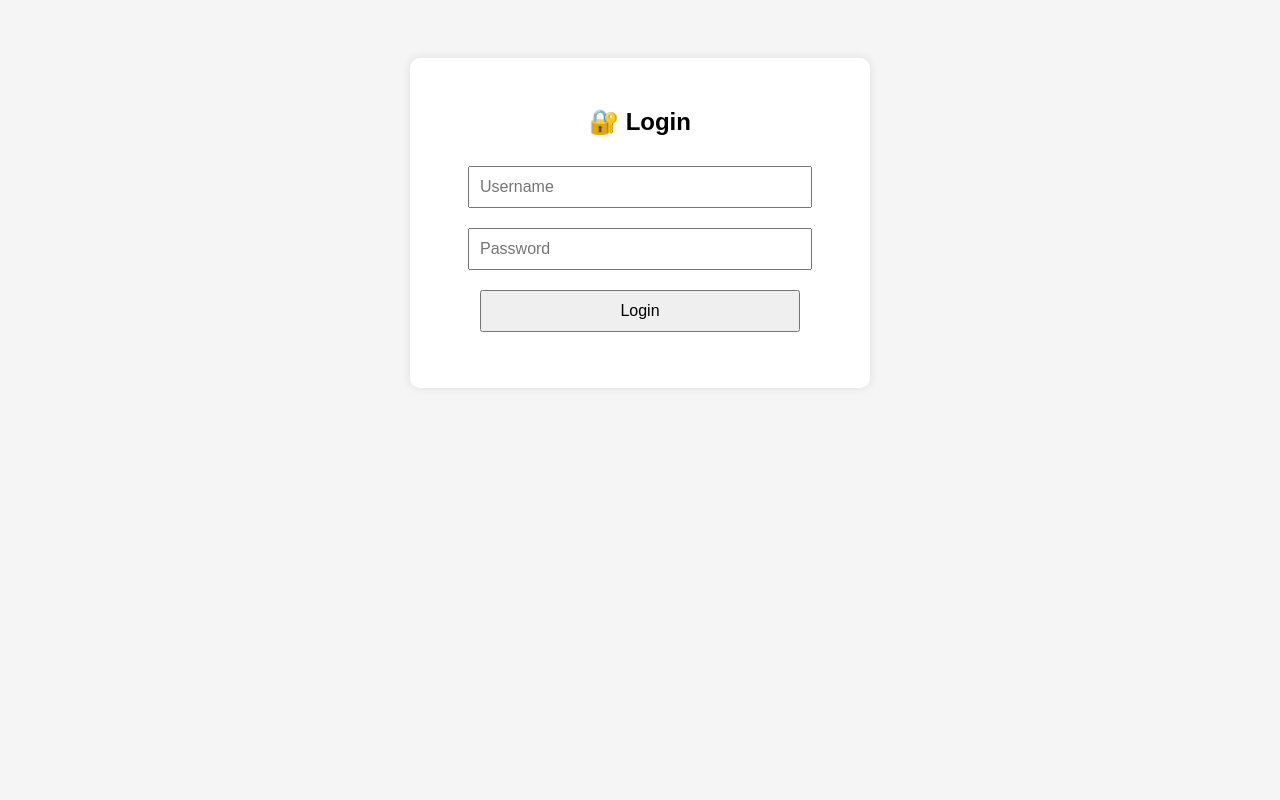
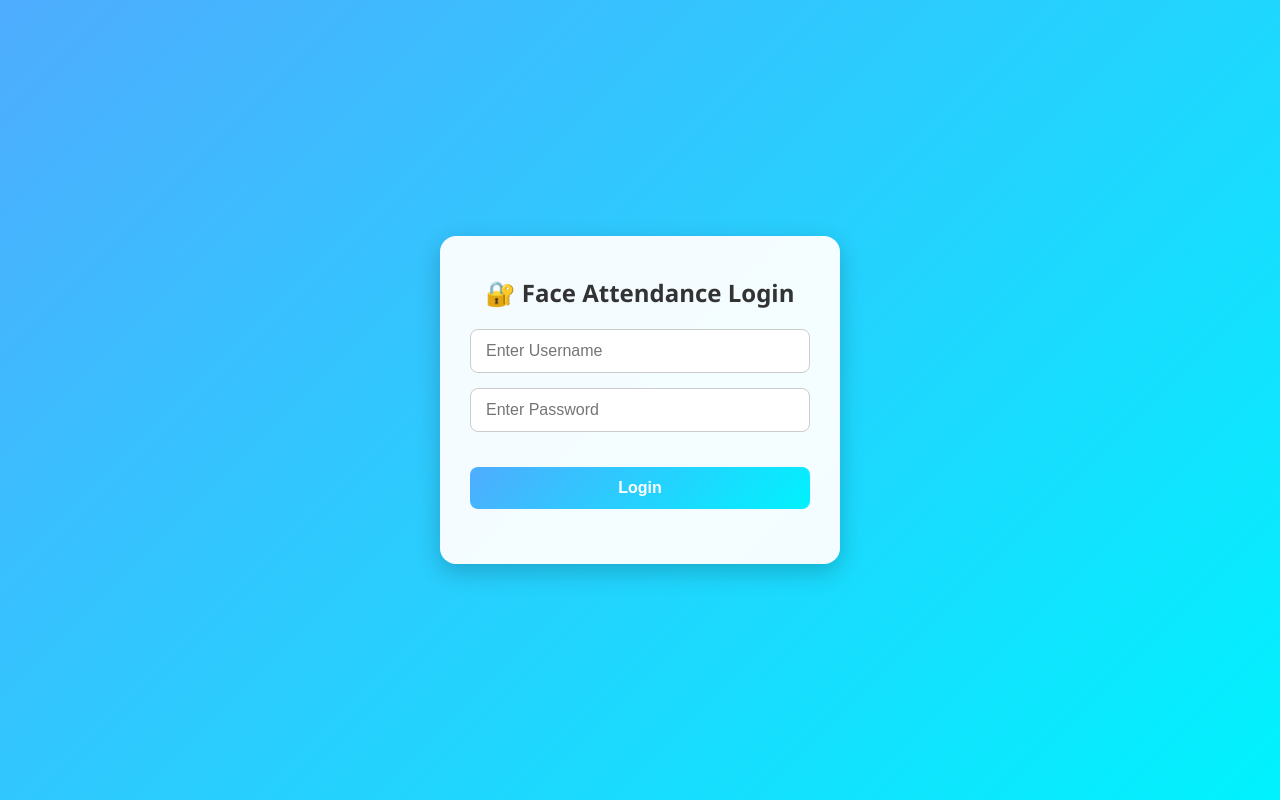
Before and after one commit to NehanShaikh/face, a plain HTML site: page frontend/pipeline.html in a window 1280 px wide. Drawn offline with Linux system fonts and the light colour scheme.

Commit message:
Update pipeline.html

```diff
--- a/frontend/pipeline.html
+++ b/frontend/pipeline.html
@@ -4,17 +4,94 @@
   <meta charset="UTF-8">
   <title>Login - Face Attendance</title>
   <style>
-    body { font-family: Arial, sans-serif; text-align:center; background:#f5f5f5; padding:50px; }
-    .card { background:white; padding:30px; border-radius:10px; max-width:400px; margin:auto; box-shadow:0 0 10px rgba(0,0,0,0.1); }
-    input, button { padding:10px; margin:10px; width:80%; font-size:16px; }
-    button { cursor:pointer; }
+    /* Reset */
+    * { margin: 0; padding: 0; box-sizing: border-box; }
+
+    body {
+      font-family: 'Segoe UI', Tahoma, Geneva, Verdana, sans-serif;
+      background: linear-gradient(135deg, #4facfe, #00f2fe);
+      height: 100vh;
+      display: flex;
+      align-items: center;
+      justify-content: center;
+    }
+
+    .card {
+      background: rgba(255, 255, 255, 0.95);
+      padding: 40px 30px;
+      border-radius: 16px;
+      max-width: 400px;
+      width: 100%;
+      text-align: center;
+      box-shadow: 0 8px 24px rgba(0, 0, 0, 0.2);
+      animation: fadeIn 1s ease-in-out;
+    }
+
+    .card h2 {
+      margin-bottom: 20px;
+      color: #333;
+    }
+
+    .input-group {
+      margin: 15px 0;
+      position: relative;
+    }
+
+    .input-group input {
+      width: 100%;
+      padding: 12px 40px 12px 15px;
+      border: 1px solid #ccc;
+      border-radius: 8px;
+      font-size: 16px;
+      outline: none;
+      transition: all 0.3s ease;
+    }
+
+    .input-group input:focus {
+      border-color: #4facfe;
+      box-shadow: 0 0 8px rgba(79, 172, 254, 0.4);
+    }
+
+    button {
+      width: 100%;
+      padding: 12px;
+      margin-top: 20px;
+      font-size: 16px;
+      font-weight: bold;
+      border: none;
+      border-radius: 8px;
+      cursor: pointer;
+      background: linear-gradient(135deg, #4facfe, #00f2fe);
+      color: white;
+      transition: 0.3s ease;
+    }
+
+    button:hover {
+      background: linear-gradient(135deg, #00c6ff, #0072ff);
+      transform: translateY(-2px);
+    }
+
+    #msg {
+      margin-top: 15px;
+      font-size: 14px;
+      color: red;
+    }
+
+    @keyframes fadeIn {
+      from { opacity: 0; transform: translateY(-20px); }
+      to { opacity: 1; transform: translateY(0); }
+    }
   </style>
 </head>
 <body>
   <div class="card">
-    <h2>🔐 Login</h2>
-    <input type="text" id="username" placeholder="Username" required><br>
-    <input type="password" id="password" placeholder="Password" required><br>
+    <h2>🔐 Face Attendance Login</h2>
+    <div class="input-group">
+      <input type="text" id="username" placeholder="Enter Username" required>
+    </div>
+    <div class="input-group">
+      <input type="password" id="password" placeholder="Enter Password" required>
+    </div>
     <button onclick="login()">Login</button>
     <p id="msg"></p>
   </div>
@@ -25,6 +102,11 @@
       const password = document.getElementById("password").value.trim();
       const msg = document.getElementById("msg");
 
+      if (!username || !password) {
+        msg.innerText = "⚠️ Please enter both fields";
+        return;
+      }
+
       try {
         const res = await fetch("http://localhost:3000/login", {
           method: "POST",
@@ -33,7 +115,10 @@
         });
         const data = await res.json();
 
-        if (!res.ok) { msg.innerText = data.error; return; }
+        if (!res.ok) {
+          msg.innerText = "❌ " + (data.error || "Login failed");
+          return;
+        }
 
         // Save token + role
         localStorage.setItem("token", data.token);
@@ -49,7 +134,7 @@
           window.location.href = "student.html";
         }
       } catch (err) {
-        msg.innerText = "❌ Error logging in";
+        msg.innerText = "❌ Error connecting to server";
       }
     }
   </script>
```
